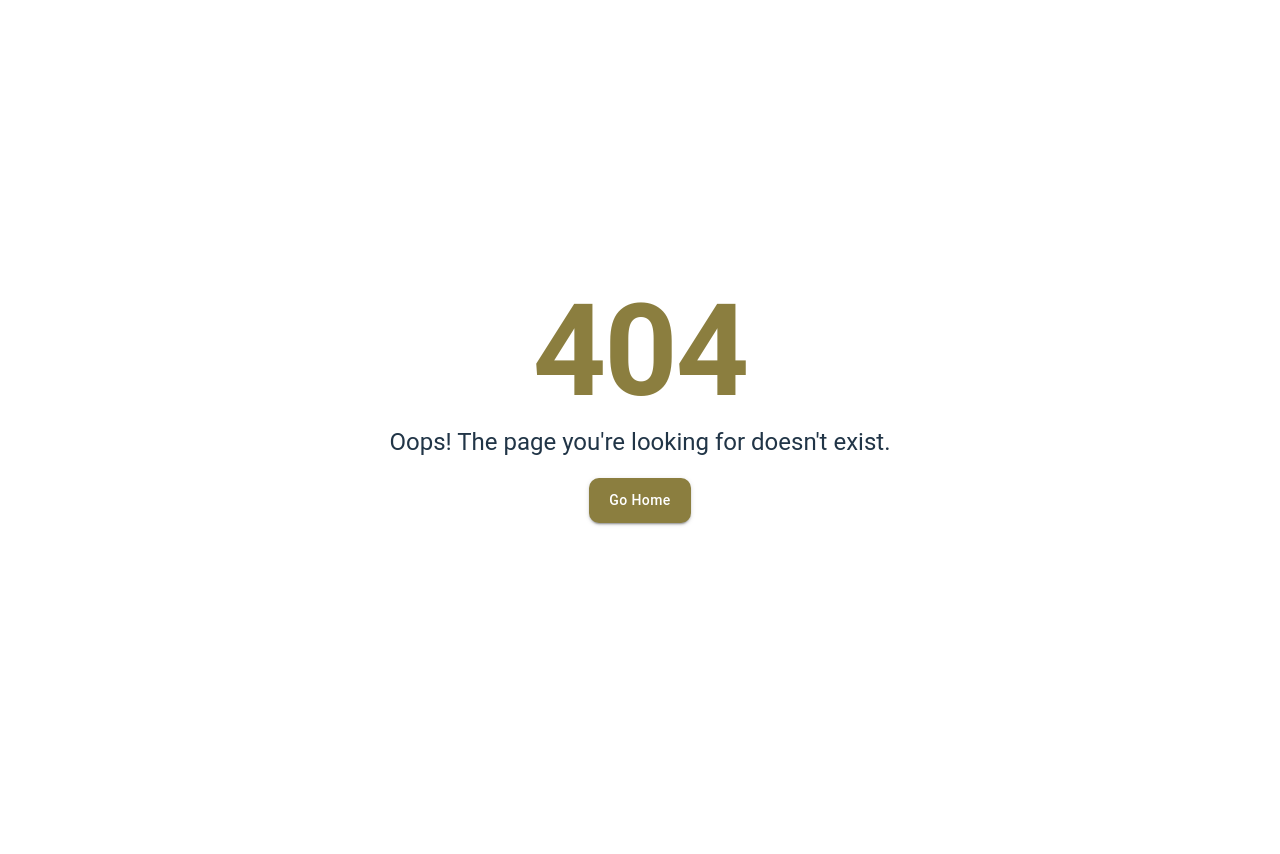
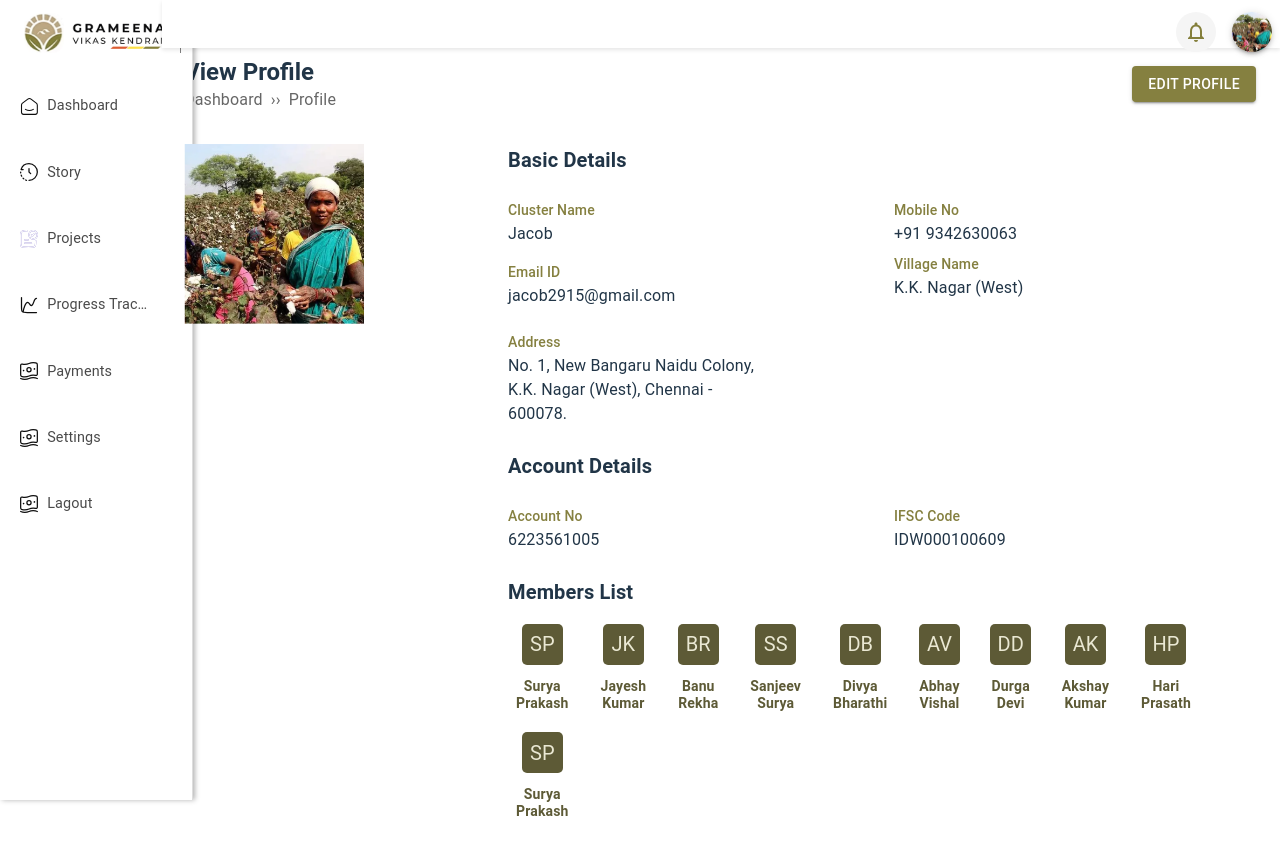
Before and after one commit to sainth-stack/tip4change-frontend, a React (Vite) app: page /profile in a window 1280 px wide. Before the commit this address had no page. Shown: the top 854 px of the page. Before the commit the page ends 800 px from the top, so only its background shows below. Built offline with nearby package versions, Linux system fonts and the light colour scheme.

Commit message:
profile Changes

```diff
--- a/package.json
+++ b/package.json
@@ -14,10 +14,12 @@
     "@emotion/styled": "^11.14.0",
     "@mui/icons-material": "^6.4.7",
     "@mui/material": "^6.4.7",
+    "dom": "^0.0.3",
     "formik": "^2.4.6",
     "react": "^19.0.0",
     "react-dom": "^19.0.0",
-    "react-router-dom": "^7.3.0"
+    "react-router-dom": "^7.3.0",
+    "router": "^1.3.8"
   },
   "devDependencies": {
     "@eslint/js": "^9.21.0",
--- a/src/layout/NewISidebarLayout.jsx
+++ b/src/layout/NewISidebarLayout.jsx
@@ -6,19 +6,19 @@ import { Box, Container, Grid, useMediaQuery } from "@mui/material";
 import CustomTopBar from "./CustomTopBar";
 
 const NewISidebarLayout = () => {
-  const isMobile = useMediaQuery("(max-width:600px)");   // Mobile
+  const isMobile = useMediaQuery("(max-width:600px)"); // Mobile
 
-  const isSidebarVisible = true;  // Control overlap based on this flag
+  const isSidebarVisible = true; // Control overlap based on this flag
 
   return (
     <Box display="flex" height="100vh">
       {/* Sidebar */}
       <Box
         sx={{
-           boxShadow: "2px 0 5px rgba(0, 0, 0, 0.3)",
-          width: isMobile ? "4rem" : "10rem",
+          boxShadow: "2px 0 5px rgba(0, 0, 0, 0.3)",
+          width: isMobile ? "4rem" : "12rem",
           flexShrink: 0,
-        bgcolor: "background.paper",
+          bgcolor: "background.paper",
           borderRight: "1px solid #ddd",
           height: "100%",
           position: "fixed",
@@ -26,7 +26,6 @@ const NewISidebarLayout = () => {
           left: 0,
         }}
       >
-
         <Sidebar />
       </Box>
 
--- a/src/layout/Sidebar.jsx
+++ b/src/layout/Sidebar.jsx
@@ -1,13 +1,12 @@
 import React from "react";
 import { Box, List, useMediaQuery } from "@mui/material";
 
-
 import logo from "../assets/images/logo.png";
 
-import CustomListItem from './../components/CustomListItem/CustomListItem';
+import CustomListItem from "./../components/CustomListItem/CustomListItem";
 import CustomImage from "../components/CustomImage/CustomImage";
 
-           // For Payments
+// For Payments
 
 import dashboardSvg from "../assets/svg/dashboardIcon.svg";
 import StorySvg from "../assets/svg/storyIcon.svg";
@@ -15,19 +14,19 @@ import ProjectsSvg from "../assets/svg/projectIcon.svg";
 import ProgressSvg from "../assets/svg/chart-line-dataIcon.svg";
 import PaymentSvg from "../assets/svg/cashIcon.svg";
 
-
-
-
 const sidebarConfig = {
   default: [
-    { name: "Dashboard", icon:  dashboardSvg, path: "/dashboard" },
+    { name: "Dashboard", icon: dashboardSvg, path: "/dashboard" },
     { name: "Story", icon: StorySvg, path: "/story" },
     { name: "Projects", icon: ProjectsSvg, path: "/project" },
-    { name: "Progress Tracking", icon: ProgressSvg, path: "/progress-tracking" },
+    {
+      name: "Progress Tracking",
+      icon: ProgressSvg,
+      path: "/progress-tracking",
+    },
     { name: "Payments", icon: PaymentSvg, path: "/payments" },
     { name: "Settings", icon: PaymentSvg, path: "/settings" },
     { name: "Lagout", icon: PaymentSvg, path: "/logout" },
-
   ],
 };
 
@@ -47,16 +46,13 @@ function Sidebar() {
         transition: "width 0.3s ease",
         display: "flex",
         zIndex: 1000,
+        position: "absolute",
         flexDirection: "column",
       }}
     >
-
-
-      {!isMobile &&
-      <Box sx={{ display: "flex", alignItems: "center" }}>
+      {!isMobile && (
+        <Box sx={{ display: "flex", alignItems: "center" }}>
           <CustomImage
-
-
             src={logo}
             alt="Logo"
             styles={{
@@ -66,8 +62,8 @@ function Sidebar() {
               marginLeft: "1.5rem",
             }}
           />
-      </Box>}
-
+        </Box>
+      )}
 
       {/* Sidebar Menu */}
       <List>
--- /dev/null
+++ b/src/pages/ProfilePage/ProfilePage.jsx
@@ -0,0 +1,262 @@
+import React from "react";
+
+import {
+  Typography,
+  Grid,
+  Avatar,
+  Chip,
+  Button,
+  Box,
+  Breadcrumbs,
+  Stack,
+} from "@mui/material";
+import CustomTypography from "../../components/TypoGraphy/CustomTypography";
+
+const profileData = {
+  name: "Jacob",
+  email: "jacob2915@gmail.com",
+  mobile: "+91 9342630063",
+  village: "K.K. Nagar (West)",
+  address:
+    "No. 1, New Bangaru Naidu Colony, K.K. Nagar (West), Chennai - 600078.",
+  accountNo: "6223561005",
+  ifsc: "IDW000100609",
+  members: [
+    "Surya Prakash",
+    "Jayesh Kumar",
+    "Banu Rekha",
+    "Sanjeev Surya",
+    "Divya Bharathi",
+    "Abhay Vishal",
+    "Durga Devi",
+    "Akshay Kumar",
+    "Hari Prasath",
+    "Surya Prakash",
+  ],
+
+  profileImage: "src/assets/images/profileImage.png", // Replace with your actual image URL
+};
+const pathnames = location.pathname.split("/").filter((x) => x);
+
+const ProfileView = () => {
+  return (
+    <Box sx={{ width: "100%", mx: "auto", my: 4, p: 3, pl: 0 }}>
+      {/* Header Section */}
+      <Box
+        display="flex"
+        justifyContent="space-between"
+        alignItems="center"
+        mb={4}
+        mt={-9}
+      >
+        <Grid item xs={12} sm={8} sx={{ padding: { xs: 2, sm: 2, md: 0 } }}>
+          <Typography variant="h5" fontWeight="bold">
+            View Profile
+          </Typography>
+          <Breadcrumbs separator="››" aria-label="breadcrumb">
+            <CustomTypography color="#858040">Dashboard</CustomTypography>
+            {pathnames.map((value, index) => (
+              <CustomTypography key={index} color="#858040">
+                {value.charAt(0).toUpperCase() + value.slice(1)}
+              </CustomTypography>
+            ))}
+          </Breadcrumbs>
+        </Grid>
+        <Button
+          variant="contained"
+          sx={{
+            bgcolor: "#858040",
+            "&:hover": { bgcolor: "#6E6B3D" },
+          }}
+        >
+          Edit Profile
+        </Button>
+      </Box>
+      {/* <Box sx={{}}>
+        <CustomTypography color="text.primary">
+          Project Creation
+        </CustomTypography>
+        <Breadcrumbs separator="››" aria-label="breadcrumb">
+          <CustomTypography color="text.primary">Dashboard</CustomTypography>
+          {pathnames.map((value, index) => (
+            <CustomTypography key={index} color="text.primary">
+              {value.charAt(0).toUpperCase() + value.slice(1)}
+            </CustomTypography>
+          ))}
+        </Breadcrumbs>
+      </Box> */}
+
+      <Grid container spacing={3} alignItems="flex-start">
+        {/* Profile Image - Full Width Row */}
+        <Grid
+          item
+          xs={12}
+          sm={4}
+          md={3}
+          sx={{
+            display: "flex",
+            justifyContent: {
+              xs: "flex-start",
+              sm: "center",
+              md: "flex-start",
+            },
+          }}
+        >
+          <Avatar
+            src={profileData.profileImage}
+            alt={profileData.name}
+            variant="square"
+            sx={{
+              width: { xs: "100px", sm: "150px", md: "180px" }, // Adjust image size for different screens
+              height: { xs: "100px", sm: "150px", md: "180px" },
+              objectFit: "cover",
+              borderRadius: 0,
+            }}
+          />
+        </Grid>
+
+        {/* Full-width Details Section */}
+        <Grid item xs={12} sm={8} md={9}>
+          <Grid
+            container
+            spacing={3}
+            sx={{ paddingLeft: { xs: "10px", sm: "30px", md: "50px" } }}
+          >
+            {/* Basic Details */}
+            <Grid item xs={12}>
+              <Typography variant="h6" fontWeight="bold">
+                Basic Details
+              </Typography>
+            </Grid>
+
+            <Grid item xs={12} sm={6}>
+              <Typography variant="subtitle2" color="#858040">
+                Cluster Name
+              </Typography>
+              <Typography>{profileData.name}</Typography>
+
+              <Typography variant="subtitle2" color="#858040" mt={2}>
+                Email ID
+              </Typography>
+              <Typography>{profileData.email}</Typography>
+            </Grid>
+
+            <Grid item xs={12} sm={6}>
+              <Typography variant="subtitle2" color="#858040">
+                Mobile No
+              </Typography>
+              <Typography>{profileData.mobile}</Typography>
+
+              <Typography variant="subtitle2" color="#858040" mt={1}>
+                Village Name
+              </Typography>
+              <Typography>{profileData.village}</Typography>
+            </Grid>
+
+            {/* Address Section */}
+            <Grid item xs={12}>
+              <Typography variant="subtitle2" color="#858040">
+                Address
+              </Typography>
+              <Typography sx={{ maxWidth: { xs: "100%", sm: "250px" } }}>
+                {profileData.address}
+              </Typography>
+            </Grid>
+
+            {/* Account Details */}
+            <Grid item xs={12}>
+              <Typography variant="h6" fontWeight="bold">
+                Account Details
+              </Typography>
+            </Grid>
+
+            <Grid item xs={12} sm={6}>
+              <Typography variant="subtitle2" color="#858040">
+                Account No
+              </Typography>
+              <Typography>{profileData.accountNo}</Typography>
+            </Grid>
+
+            <Grid item xs={12} sm={6}>
+              <Typography variant="subtitle2" color="#858040">
+                IFSC Code
+              </Typography>
+              <Typography>{profileData.ifsc}</Typography>
+            </Grid>
+
+            {/* Members List */}
+            <Grid item xs={12}>
+              <Typography variant="h6" fontWeight="bold" mb={2}>
+                Members List
+              </Typography>
+              <Box
+                display="flex"
+                flexWrap="wrap"
+                gap={2}
+                justifyContent={{ xs: "center", sm: "flex-start" }}
+              >
+                {profileData.members.map((member, index) => {
+                  const nameParts = member.split(" ");
+                  const initials =
+                    nameParts.length > 1
+                      ? `${nameParts[0].charAt(0)}${nameParts[1].charAt(0)}`
+                      : nameParts[0].charAt(0);
+
+                  return (
+                    <Stack key={index} alignItems="center" spacing={1}>
+                      <Avatar
+                        variant="square"
+                        sx={{
+                          bgcolor: "#5D5A36",
+                          color: "#EAE8D3",
+                          width: { xs: 30, sm: 35 },
+                          height: { xs: 30, sm: 35 },
+                          borderRadius: "5px",
+                          padding: "3px",
+                        }}
+                      >
+                        {initials.toUpperCase()}
+                      </Avatar>
+                      <Box
+                        sx={{
+                          textAlign: "center",
+                          padding: "5px 8px",
+                          borderRadius: "5px",
+                        }}
+                      >
+                        <Typography
+                          variant="body2"
+                          sx={{
+                            fontWeight: "bold",
+                            color: "#5D5A36",
+                            lineHeight: 1.2,
+                          }}
+                        >
+                          {nameParts[0]}
+                        </Typography>
+                        {nameParts[1] && (
+                          <Typography
+                            variant="body2"
+                            sx={{
+                              fontWeight: "bold",
+                              color: "#5D5A36",
+                              lineHeight: 1.2,
+                            }}
+                          >
+                            {nameParts[1]}
+                          </Typography>
+                        )}
+                      </Box>
+                    </Stack>
+                  );
+                })}
+              </Box>
+            </Grid>
+          </Grid>
+        </Grid>
+      </Grid>
+    </Box>
+  );
+};
+
+export default ProfileView;
```
Also changed, not shown: src/layout/index.jsx (+7 -7 lines), src/router.jsx (+11 -17 lines), src/assets/images/profileImage.png (added), src/pages/ProfilePage/data.jsx (added), 1 other file (tests, documents, lock files or other folders).
